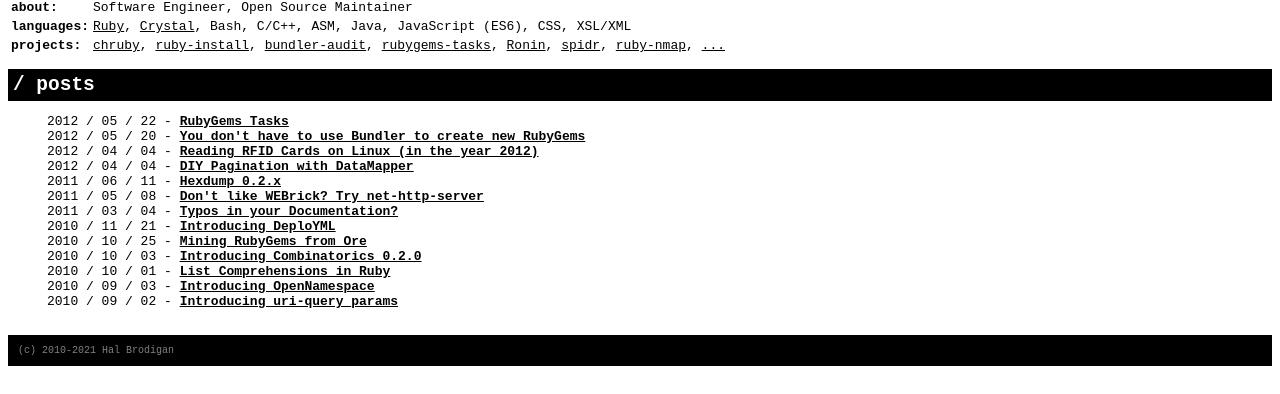
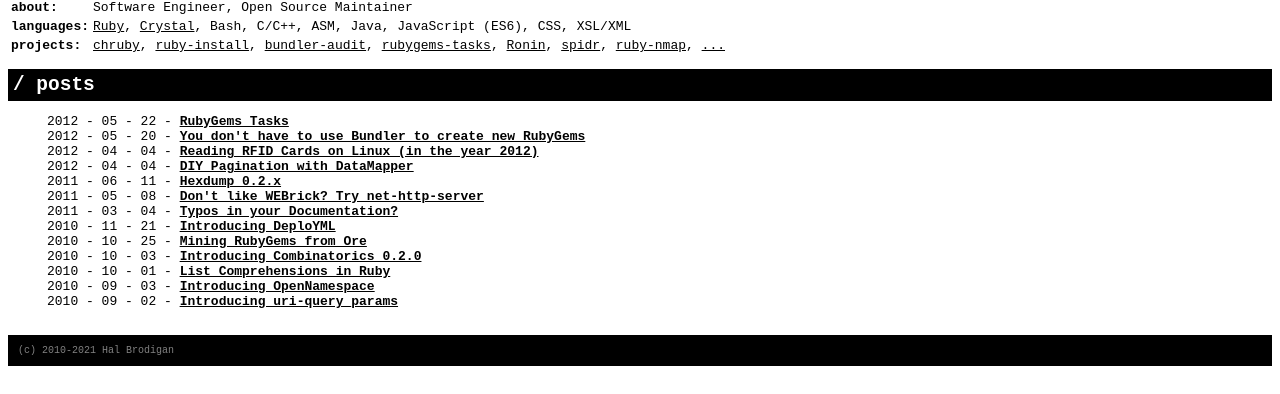
Before and after one commit to postmodern/postmodern.github.io, a Jekyll site: the page built from index.html, in a window 1280 px wide. Shown: the part 349-743 px from the top of the page. Built offline with Jekyll 4.4.1, drawn with Linux system fonts in a browser that asks for light colours.

Commit message:
Added a page style.

```diff
--- a/_layouts/default.html
+++ b/_layouts/default.html
@@ -30,16 +30,6 @@
   </head>
 
   <body>
-    <header>
-    {% include header.html %}
-    </header>
-
-    <main class="content">
-    {{ content }}
-    </main>
-
-    <footer>
-    {% include footer.html %}
-    </footer>
+  {{ content }}
   </body>
 </html>
--- /dev/null
+++ b/_layouts/page.html
@@ -0,0 +1,15 @@
+---
+layout: default
+---
+
+<header>
+  {% include header.html %}
+</header>
+
+<main class="content">
+  {{ content }}
+</main>
+
+<footer>
+  {% include footer.html %}
+</footer>
--- a/_layouts/post.html
+++ b/_layouts/post.html
@@ -1,12 +1,12 @@
 ---
-layout: default
+layout: page
 ---
 
 <article id="blog-post">
-  <h1 id="title">/ posts / {{ page.title }}</h1>
+  <h1 id="title">{{ page.title }}</h1>
 
   <span id="subtitle">
-    {{ page.date | date: "%Y / %m / %d" }}
+    {{ page.date | date: "%Y - %m - %d" }}
     {% if page.tags != null %}
     &mdash; {{ page.tags | sort | join: ", " }}
     {% endif %}
--- a/index.html
+++ b/index.html
@@ -13,7 +13,7 @@
   {% for post in site.posts limit:20 %}
   <li>
   <article class="blog-post">
-    <span class="date">{{ post.date | date: "%Y / %m / %d" }}</span> -
+    <span class="date">{{ post.date | date: "%Y - %m - %d" }}</span> -
     <a href="{{ post.url }}">{{ post.title }}</a>
   </article>
   </li>
```
Also changed, not shown: other parts of index.html (+1 -1 lines).
